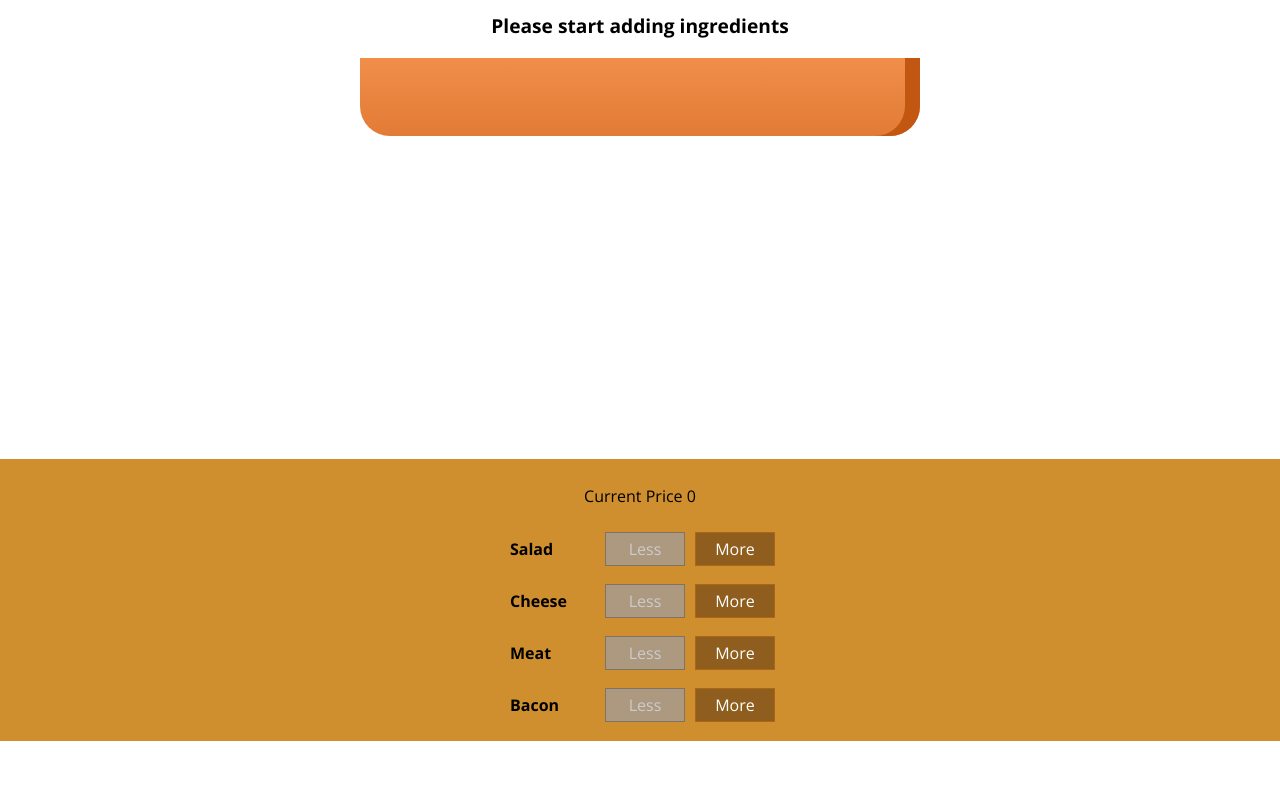
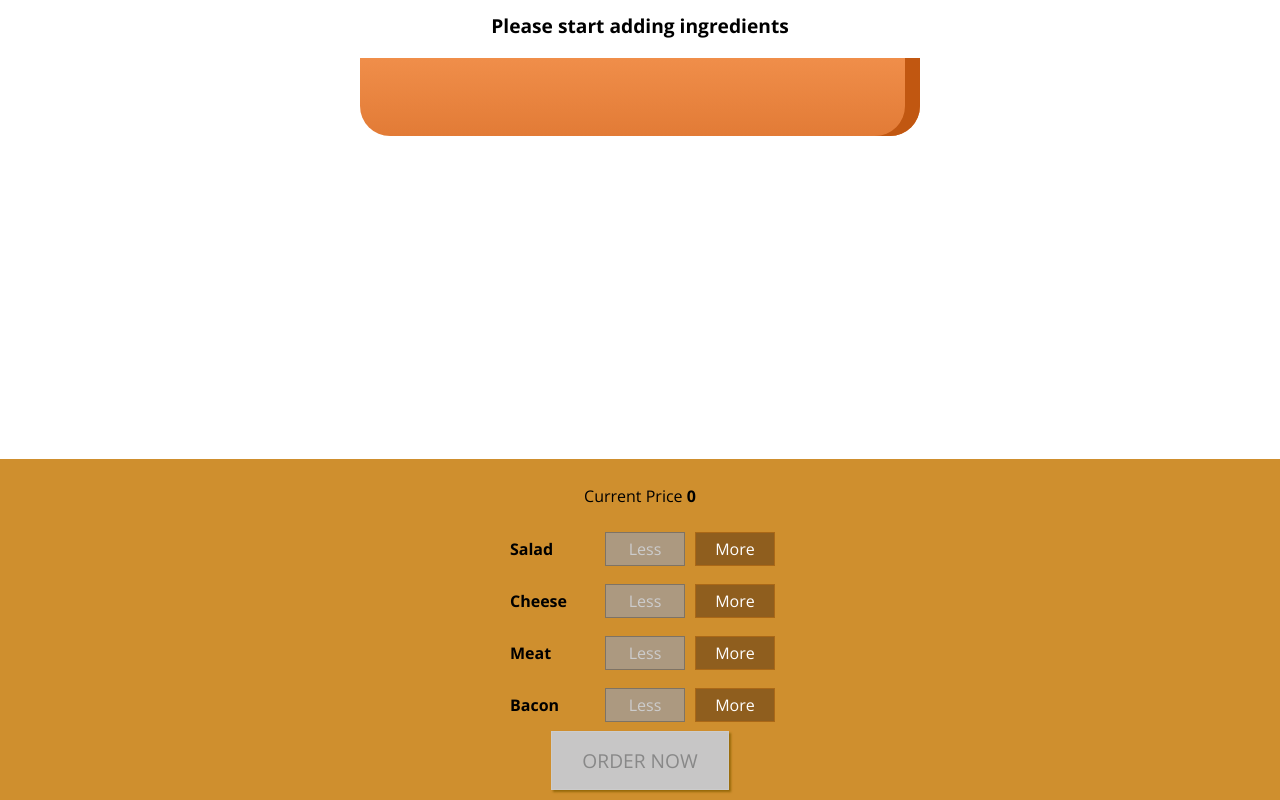
Before and after one commit to iibtisam/react-burger-app, a React app: page / in a window 1280 px wide. Shown: the part 179-979 px from the top of the page. Before the commit the page ends 920 px from the top, so only its background shows below. Built offline with nearby package versions, Linux system fonts and the light colour scheme.

Commit message:
Adding the order button

```diff
--- a/src/components/Burger/BuildControls/BuildControls.js
+++ b/src/components/Burger/BuildControls/BuildControls.js
@@ -12,7 +12,7 @@ const controls = [
 
 const buildControls = props => (
     <div className={classes.BuildControls}>
-        <p> Current Price {Math.round(props.price * 100)/100 } </p>
+        <p> Current Price <strong>{Math.round(props.price * 100)/100 } </strong></p>
         {controls.map(ctrl => {
             return <BuildControl
                 key={ctrl.label}
@@ -22,6 +22,7 @@ const buildControls = props => (
                 disabled={props.disabled[ctrl.type]}
             />;
         })}
+        <button className={classes.OrderButton} disabled={!props.purchasable}> ORDER NOW </button>
     </div>
 );
 
--- a/src/components/Burger/BuildControls/BuildControls.module.css
+++ b/src/components/Burger/BuildControls/BuildControls.module.css
@@ -8,3 +8,44 @@
     margin: auto;
     padding: 10px 0;
 }
+
+.OrderButton {
+    background-color: #DAD735;
+    outline: none;
+    cursor: pointer;
+    border: 1px solid #966909;
+    color: #966909;
+    font-family: inherit;
+    font-size: 1.2em;
+    padding: 15px 30px;
+    box-shadow: 2px 2px 2px #966909;
+}
+
+.OrderButton:hover, .OrderButton:active {
+    background-color: #A0DB41;
+    border: 1px solid #966909;
+    color: #966909;
+}
+
+.OrderButton:disabled {
+    background-color: #C7C6C6;
+    cursor: not-allowed;
+    border: 1px solid #ccc;
+    color: #888888;
+}
+
+.OrderButton:not(:disabled) {
+    animation: enable 0.3s linear;
+}
+
+@keyframes enable {
+    0% {
+        transform: scale(1);
+    }
+    60% {
+        transform: scale(1.1);
+    }
+    100% {
+        transform: scale(1);
+    }
+}
--- a/src/containers/BurgerBuilder/BurgerBuilder.js
+++ b/src/containers/BurgerBuilder/BurgerBuilder.js
@@ -19,20 +19,23 @@ class BurgerBuilder extends Component {
             cheese: 0,
             meat: 0
         },
-        totalPrice: 0
+        totalPrice: 0,
+        purchasable: false
     };
 
     addIngredientHandler = (type) => {
         const updatedIngredients = {
             ...this.state.ingredients
         };
-        updatedIngredients[type] = this.state.ingredients[type] + 1;;
+        updatedIngredients[type] = this.state.ingredients[type] + 1;
+        ;
         const updatedPrice = this.state.totalPrice + INTEGRENT_PRICES[type];
 
         this.setState({
             ingredients: updatedIngredients,
             totalPrice: updatedPrice
-        })
+        });
+        this.updatePurchaseState(updatedIngredients);
     };
 
     removeIngredientHandler = (type) => {
@@ -45,16 +48,30 @@ class BurgerBuilder extends Component {
         this.setState({
             ingredients: updatedIngredients,
             totalPrice: updatedPrice
+        });
+        this.updatePurchaseState(updatedIngredients);
+    };
+
+    updatePurchaseState = (ingredients) => {
+        let purchasable = false;
+        for (let key in ingredients) {
+            if (ingredients.hasOwnProperty(key)) {
+                if (ingredients[key] > 0) {
+                    purchasable = true;
+                    break;
+                }
+            }
+        }
+        this.setState({
+            purchasable: purchasable
         })
     };
-
-
 
     render() {
         const disabledInfo = {
             ...this.state.ingredients
         };
-        for(let key in disabledInfo){
+        for (let key in disabledInfo) {
             disabledInfo[key] = disabledInfo[key] === 0;
         }
 
@@ -66,6 +83,7 @@ class BurgerBuilder extends Component {
                     ingredientRemoved={this.removeIngredientHandler}
                     disabled={disabledInfo}
                     price={this.state.totalPrice}
+                    purchasable={this.state.purchasable}
                 />
             </Aux>
         );
```
